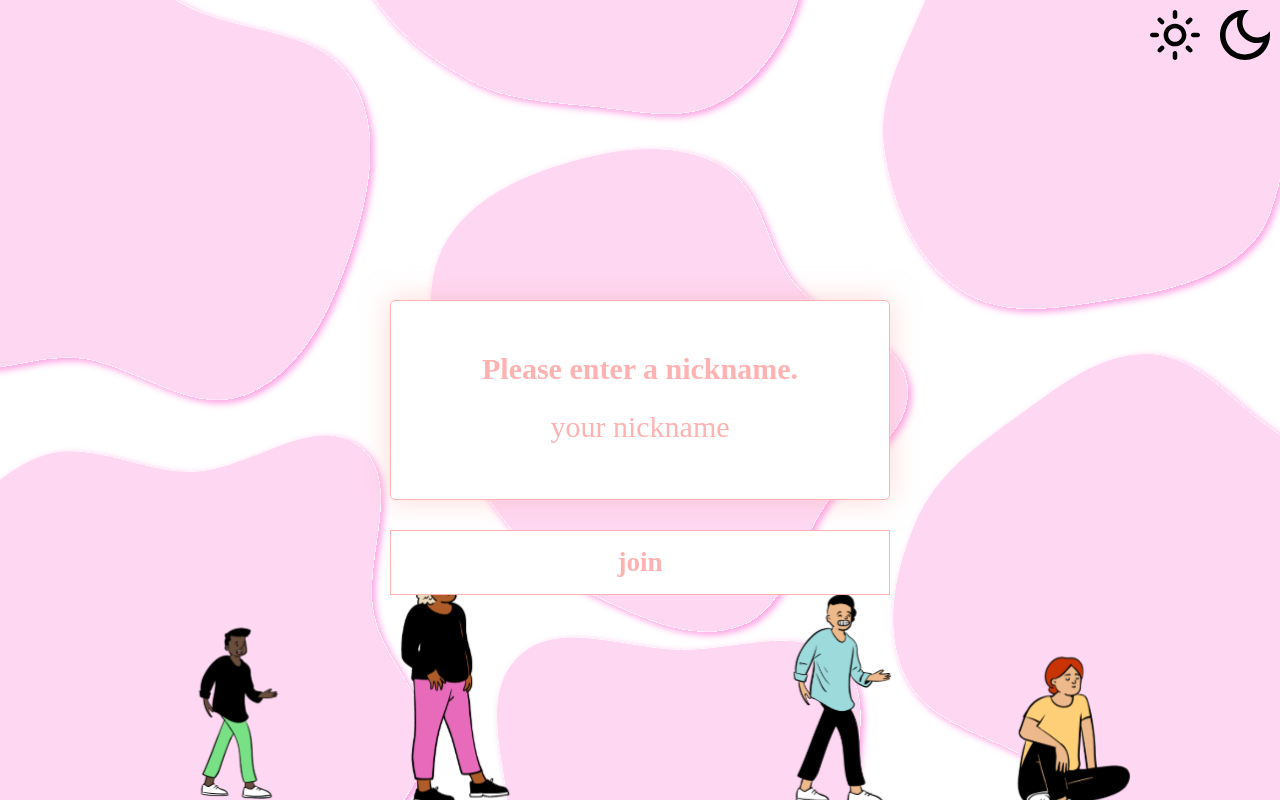
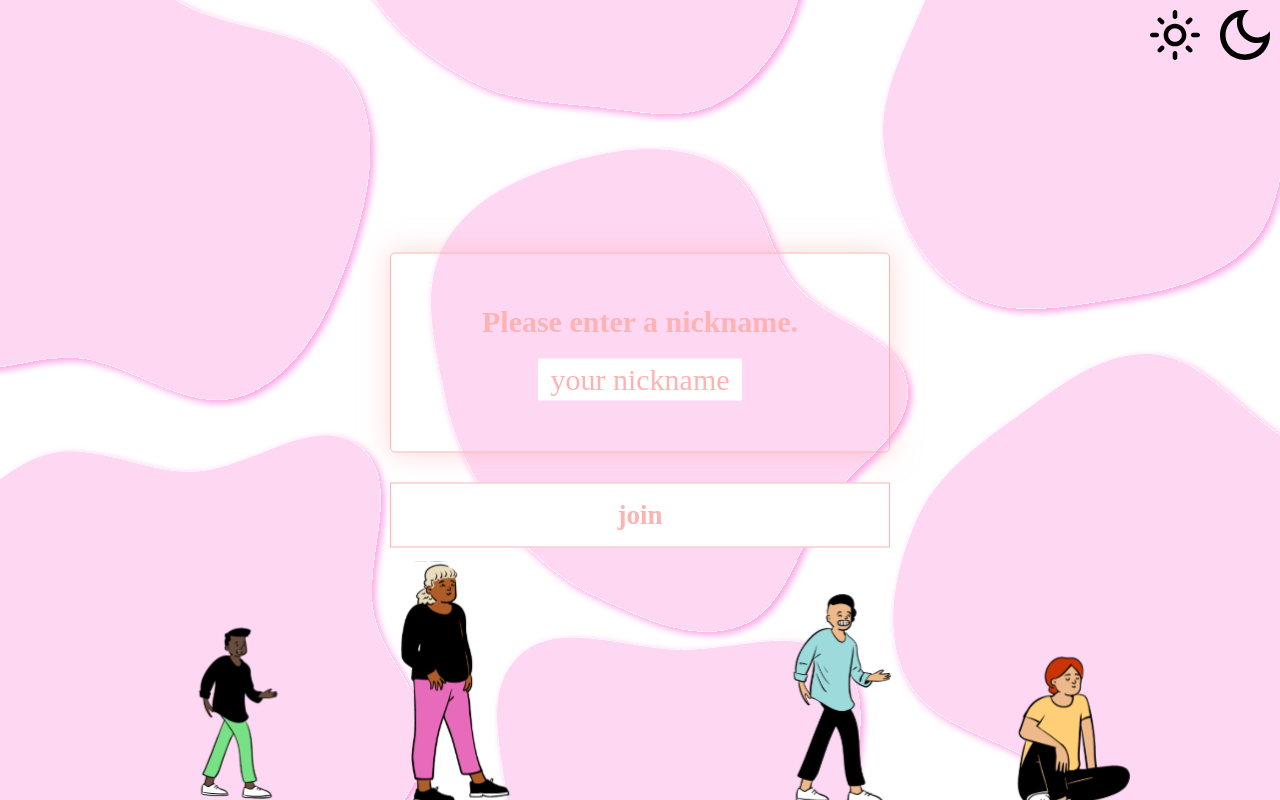
Before and after one commit to DSM-Matching/Matching-Front, a React (Create React App) app: page / in a window 1280 px wide. Built offline with nearby package versions, Linux system fonts and the light colour scheme.

Commit message:
[ADD] nickname input 페이지 완성

```diff
--- a/src/components/main/NicknameInput.tsx
+++ b/src/components/main/NicknameInput.tsx
@@ -1,22 +1,44 @@
 /** @jsxImportSource @emotion/react */
 
+import React, { useState } from "react";
 import {
   inputContainer,
   inputTopItem,
   joinButton,
-  nicknameinput
 } from "../../utils/css/EmotionComponent";
 
-const NicknameInput = () => {
+interface NicknameProps {
+  setChangeComponent?: any;
+}
+
+const NicknameInput = ({ setChangeComponent }: NicknameProps) => {
+  const [inputState, setInputState] = useState<boolean>(false);
+
+  const onchangeNickname = (e: any) => {
+    e.target.value.length === 0 ? setInputState(false) : setInputState(true);
+  };
+
   return (
     <div css={inputContainer}>
-      <div css={nicknameinput}>
-        <div css={inputTopItem}>
-          <span>Please enter a nickname.</span>
-          <input type="text" placeholder="your nickname"/>
-        </div>
-        <button css={joinButton}>join</button>
+      <div css={inputTopItem}>
+        <span>Please enter a nickname.</span>
+        <input
+          type="text"
+          placeholder="your nickname"
+          onChange={onchangeNickname}
+        />
       </div>
+      <button
+        css={joinButton}
+        style={{
+          boxShadow: inputState ? "0px 0px 29px #F897DC" : "none",
+        }}
+        onClick={() => {
+          setChangeComponent(true);
+        }}
+      >
+        join
+      </button>
     </div>
   );
 };
```
